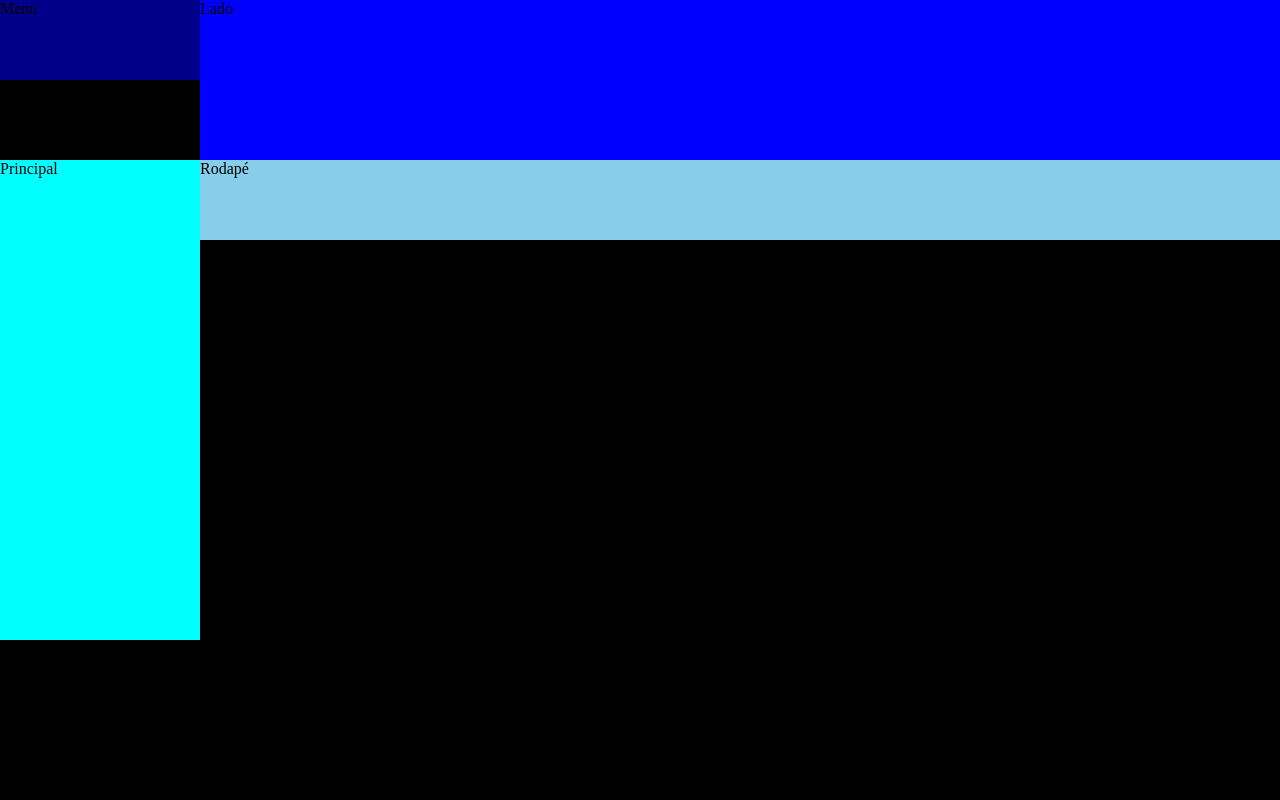
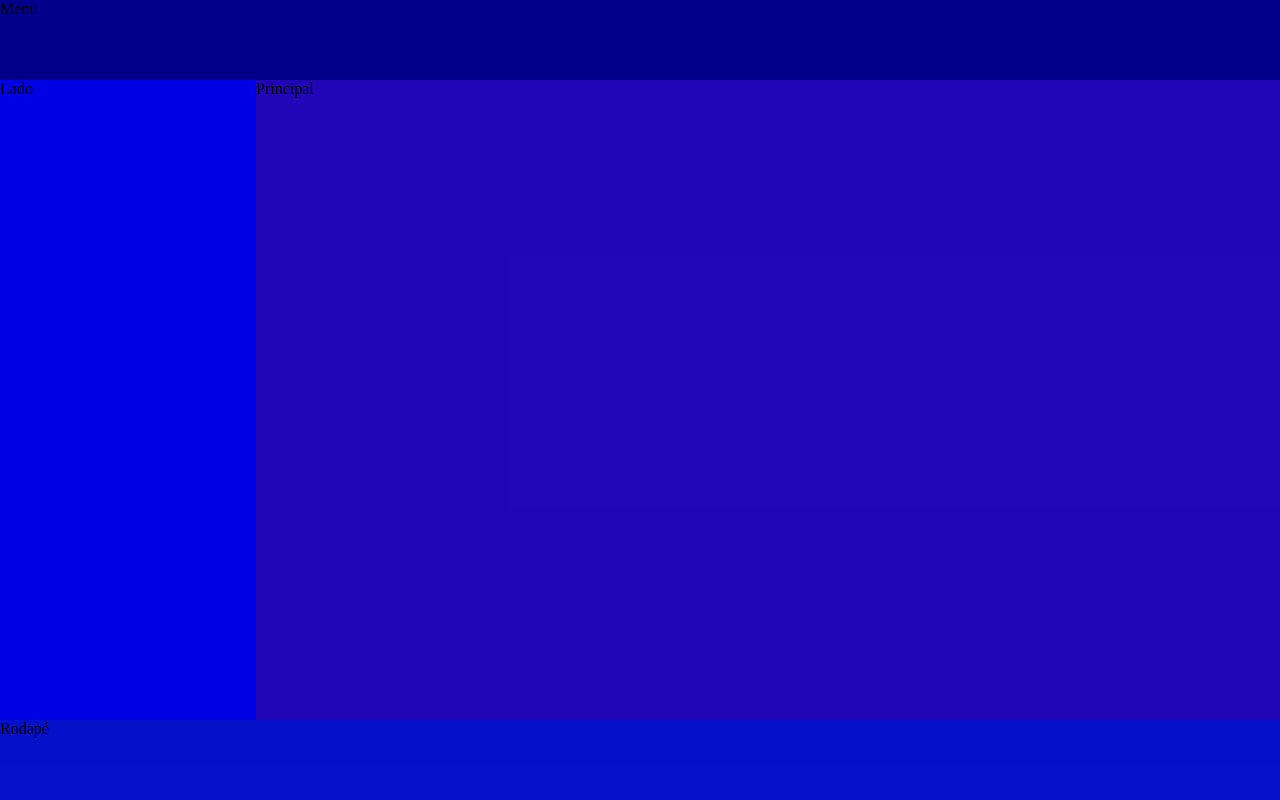
Before and after one commit to yamato421/2i2t, a plain HTML site: page estudogrid.html in a window 1280 px wide. Drawn offline with Linux system fonts and the light colour scheme.

Commit message:
Add files via upload

```diff
--- a/estudo.css
+++ b/estudo.css
@@ -19,26 +19,32 @@ body{
 }
 .meu-site{
     display: grid;
-    grid-template-columns: 200px 1fr;
+    grid-template-columns: 20% 40% 40%;
     grid-template-areas:
-     "menu menu"
-     "lado principal"
-     "rodape rodape"
+     "menu menu menu"
+     "lado principal principal"
+     "rodape rodape rodape"
     ;
 }
  .menu{
     height: 10vh;
-    background-color: darkblue
+    background-color: darkblue;
+    grid-area: menu;
+
  }
  .lado{
-    height: 20vh;
-    background-color: blue;
+    height: 80vh;
+    background-color: rgba(0, 0, 255, 0.897);
+     grid-area: lado;
  }
  .principal{
-    height: 60vh;
-    background-color: cyan;
+    height: 80vh;
+    background-color: rgba(40, 8, 219, 0.836);
+    grid-area: principal;
  }
  .rodape{
     height: 10vh;
-     background-color: skyblue
+     background-color: rgba(6, 22, 252, 0.801);
+     grid-area: rodape;
+
  }
```
Also changed, not shown: index.html (+9 -1 lines).
